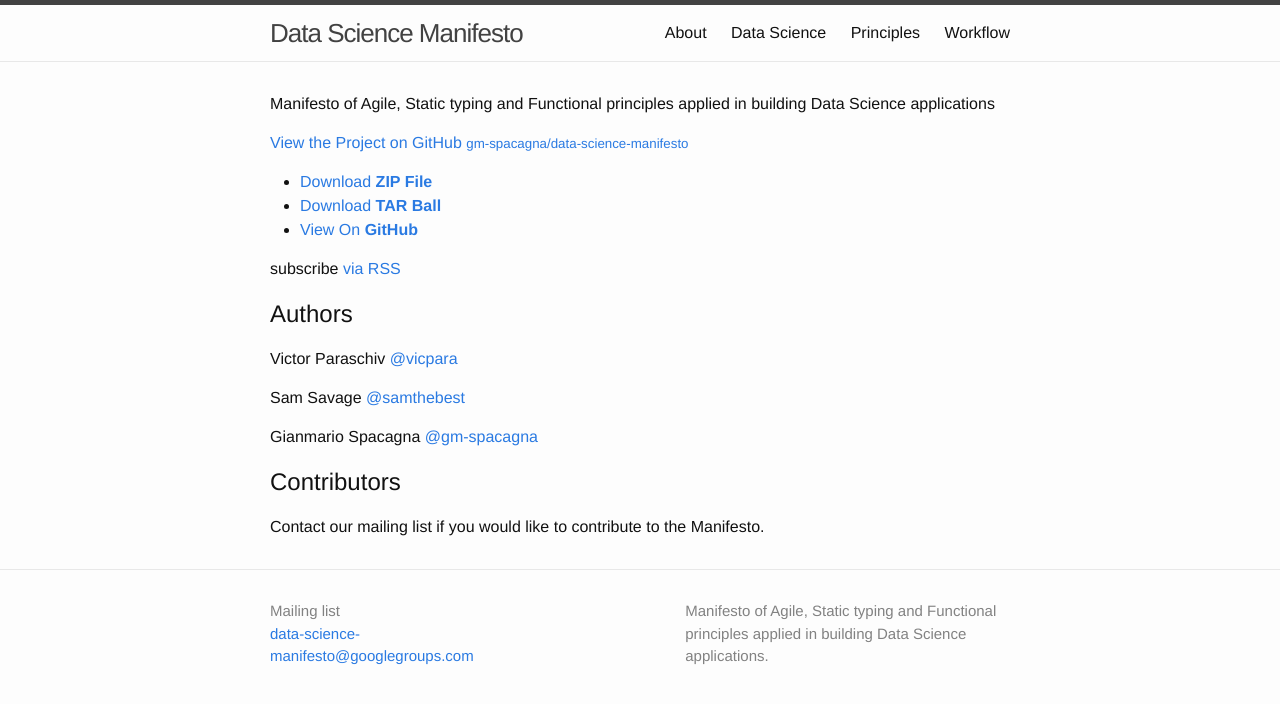
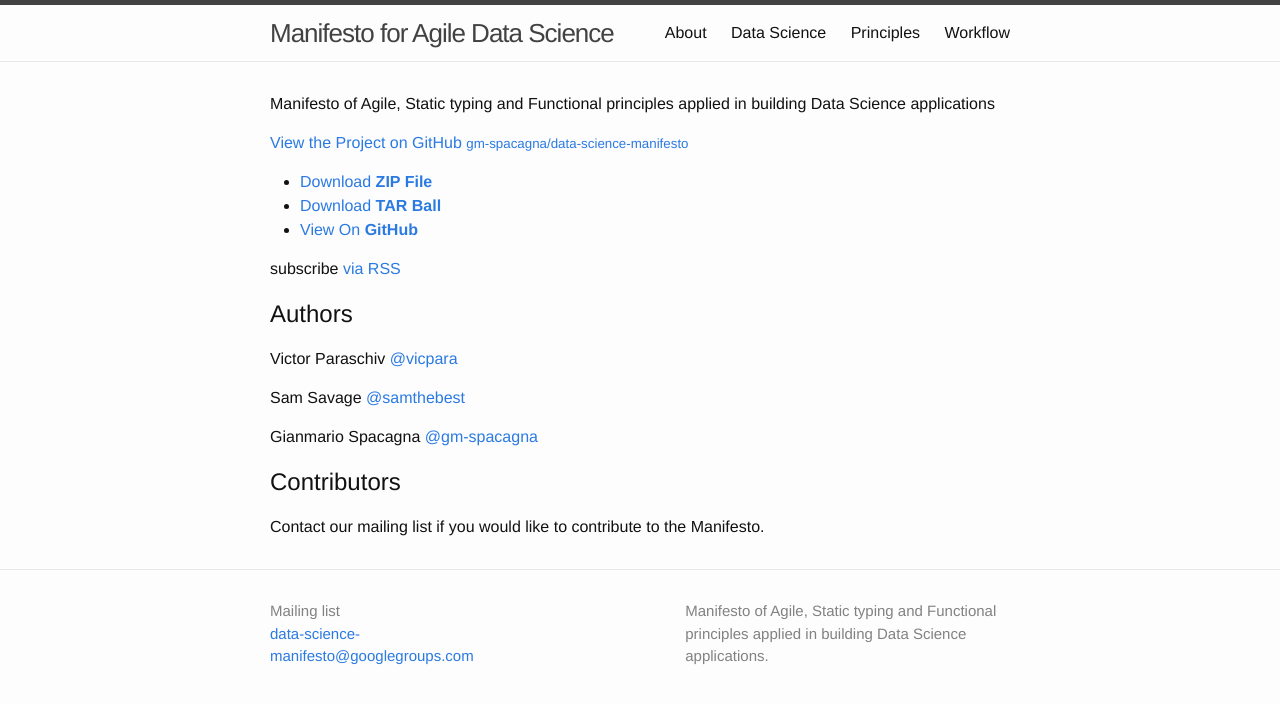
Before and after one commit to gm-spacagna/datasciencemanifesto-copy, a Jekyll site: the page built from index.html, in a window 1280 px wide. Shown: the top 704 px of the page. Built offline with Jekyll 4.4.1, drawn with Linux system fonts in a browser that asks for light colours.

Commit message:
changed title

```diff
--- a/_config.yml
+++ b/_config.yml
@@ -1,5 +1,5 @@
 # Site settings
-title: Data Science Manifesto
+title: Manifesto for Agile Data Science
 email: data-science-manifesto@googlegroups.com
 description: > # this means to ignore newlines until "baseurl:"
   Manifesto of Agile, Static typing and Functional principles applied in building Data Science applications.
```
Also changed, not shown: 1 other file.
